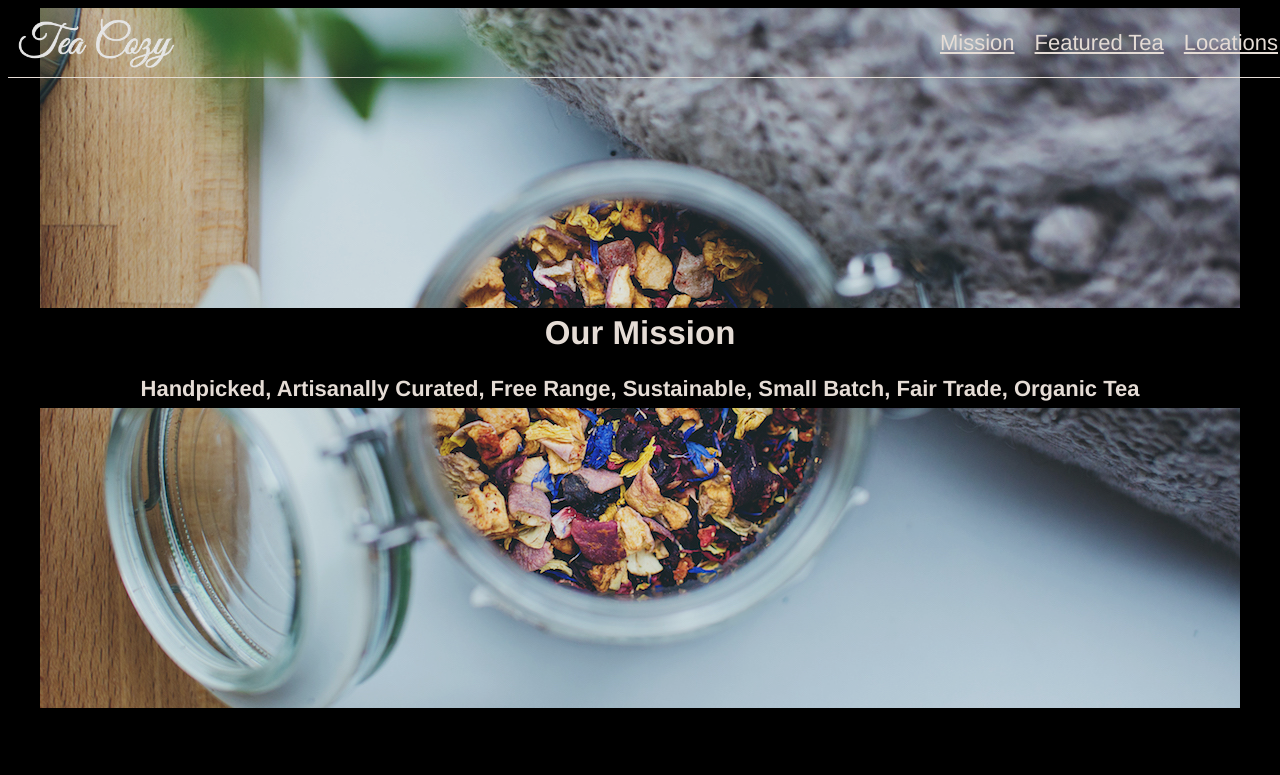
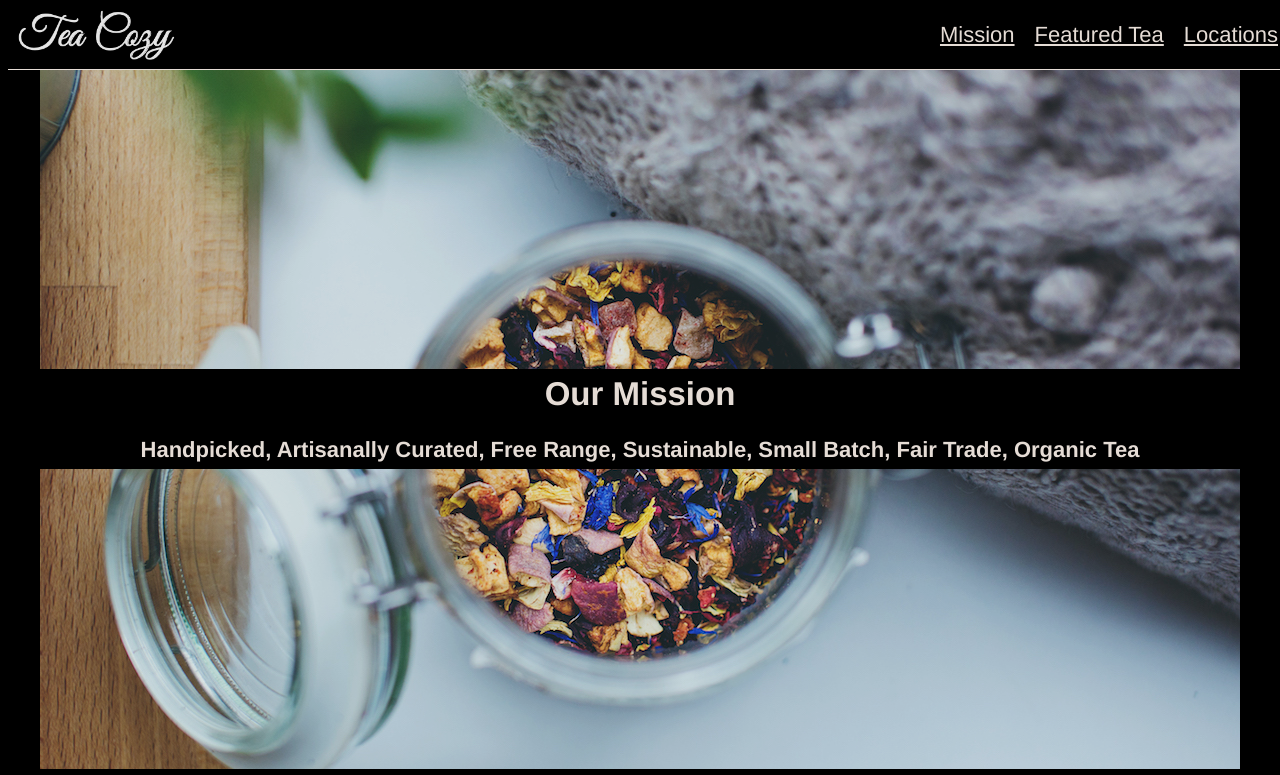
Before and after one commit to isomericmagic/Tea-Cozy, a plain HTML site: page index.html in a window 1280 px wide. Shown: the top 775 px of the page. Drawn offline with Linux system fonts and the light colour scheme.

Commit message:
Update style.css

```diff
--- a/css/style.css
+++ b/css/style.css
@@ -14,6 +14,8 @@ header {
 	border-bottom:  1px solid seashell;
 	position: fixed;
 	width: 100%;
+	top: 0;
+	background-color: black;
 }
 
 #nav-list {
@@ -40,10 +42,13 @@ header {
 	background-image: url('../images/img-mission-background.jpg');
 	background-repeat:  no-repeat;
 	width:  1200px;
-	margin: auto;
+	/*margin: auto;*/
 	height:  700px;
 	display: flex;
 	align-items: center;
+	margin-top: 69px;
+	margin-left: auto;
+	margin-right: auto;
 }
 
 #mission-statement {
```
